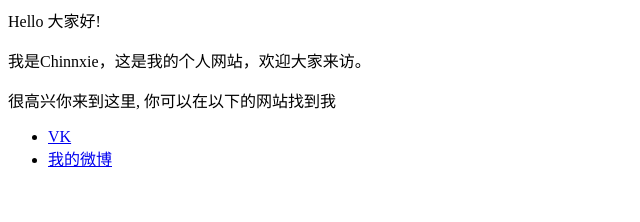
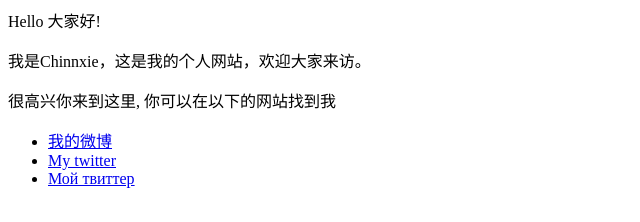
Before and after one commit to Chinnxie/chinnxie.github.io, a plain HTML site: page index.html in a window 1280 px wide. Shown: the whole page, without its empty margins (0-640 px from the left). Drawn offline with Linux system fonts and the light colour scheme.

Commit message:
Update index.html

```diff
--- a/index.html
+++ b/index.html
@@ -3,6 +3,7 @@
 <p>很高兴你来到这里, 你可以在以下的网站找到我</p>
 
 <ul>
-  <li> <a href="http://vk.com/chinnxie">VK</a> </li>
   <li> <a href="http://weibo.com/chinxie">我的微博</a> </li>
+  <li> <a href="https://mobile.twitter.com/explore">My twitter</a> </li>
+  <li> <a href="http://vk.com/chinnxie">Мой твиттер</a> </li>
 </ul>
```
